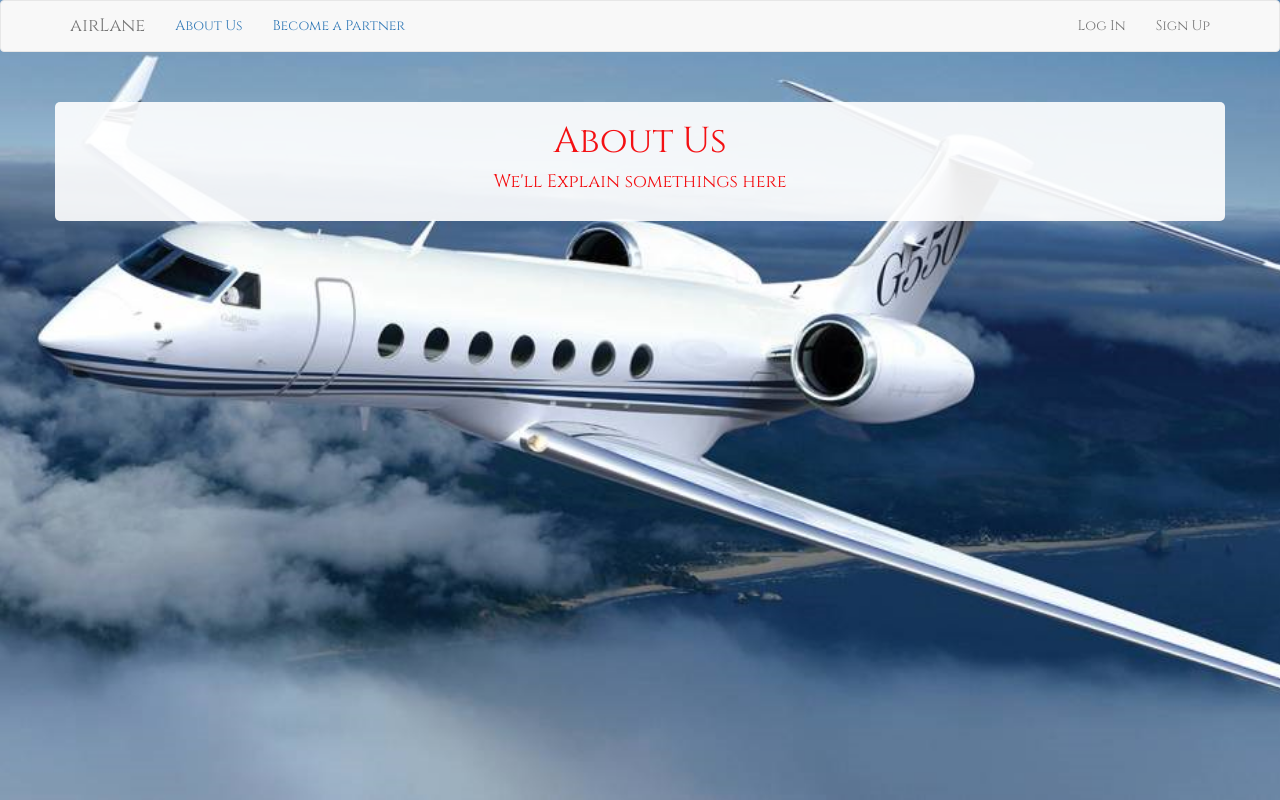
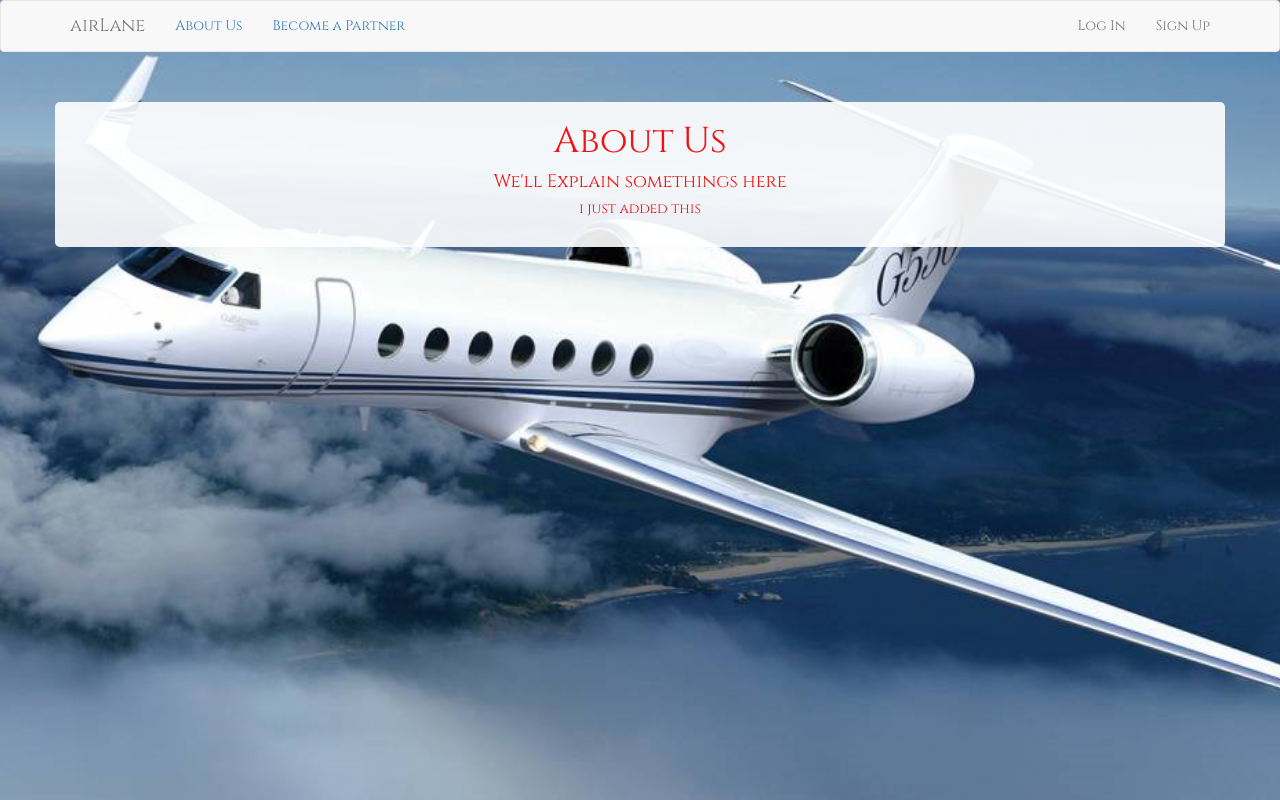
Before and after one commit to mehyar500/AirLane, a React (Create React App) app in the folder client/: page /about in a window 1280 px wide. Built offline with nearby package versions, Linux system fonts and the light colour scheme; the HTML template or start-up script is replaced by a standard one.

Commit message:
now should be updated

```diff
--- a/client/src/components/About.js
+++ b/client/src/components/About.js
@@ -1,11 +1,4 @@
 import React, { Component } from "react";
-import {
-  Form,
-  FormControl,
-  FormGroup,
-  InputGroup,
-  Button
-} from "react-bootstrap";
 import Results from "./Results";
 import "./Appbody.css";
 
@@ -20,6 +13,7 @@ class About extends Component {
 					<div>
 						<h1>About Us</h1>
 						<h4>We'll Explain somethings here</h4>
+						<h5> i just added this</h5>
 					</div>
 				</div>
 			</div>
```
